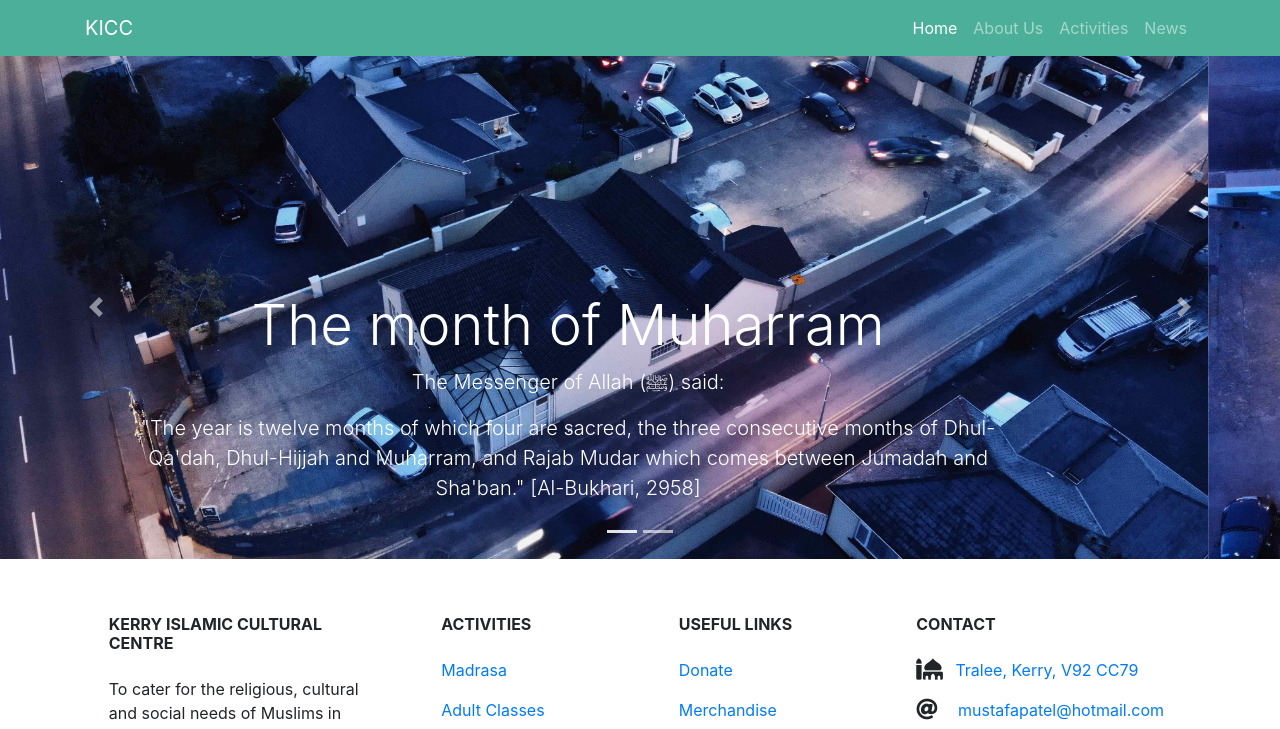
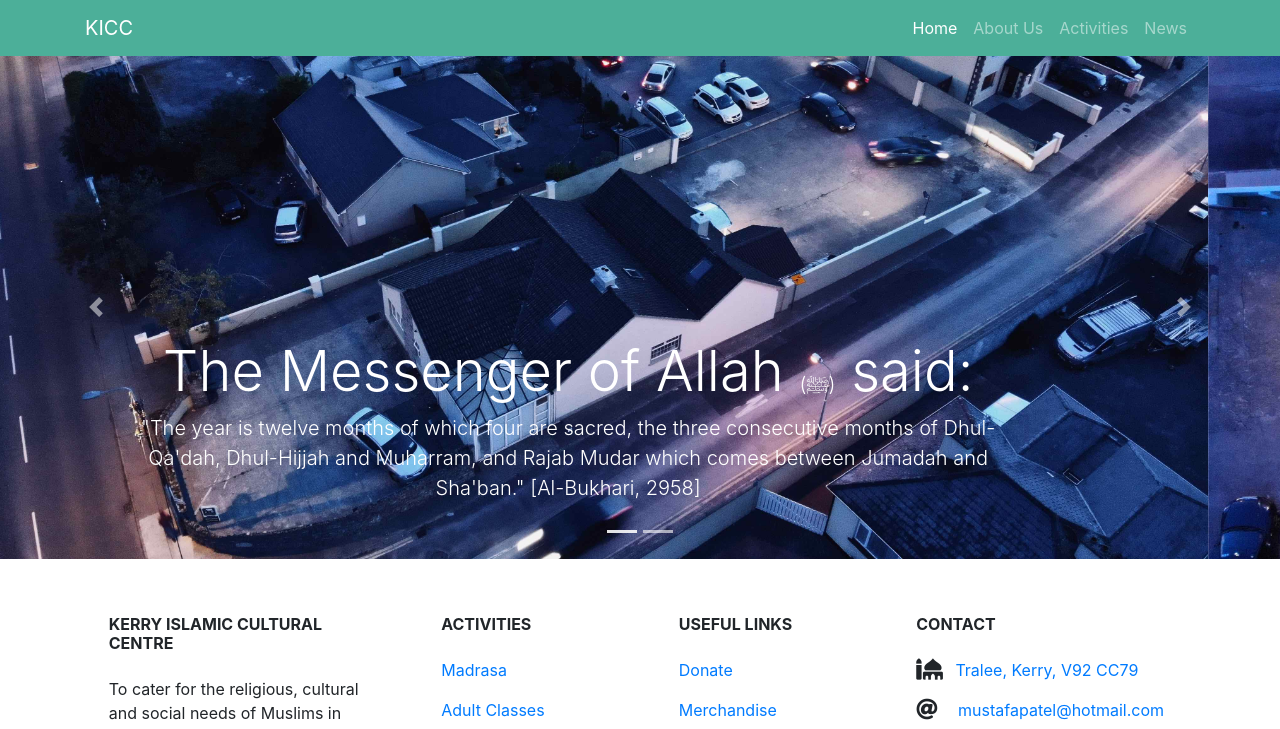
Before and after one commit to traleemasjidkicc/traleemasjidkicc.github.io, a website: page index.html in a window 1280 px wide. Shown: the top 729 px of the page. Drawn offline with nearby package versions, Linux system fonts and the light colour scheme.

Commit message:
updated hadith

```diff
--- a/index.html
+++ b/index.html
@@ -73,8 +73,7 @@
       <div class="carousel-item active">
         <img class="d-block w-100" src="assets/images/tralee-masjid-top1-dusk.jpg" alt="First slide">
         <div class="carousel-caption d-none d-md-block">
-          <h3 class="display-4">The month of Muharram</h3>
-          <p class="lead">The Messenger of Allah (ﷺ) said:</p>
+          <h3 class="display-4">The Messenger of Allah <span class="lead">(ﷺ)</span> said:</h3>
           <p class="lead">"The year is twelve months of which four are sacred, the three consecutive months of
             Dhul-Qa'dah, Dhul-Hijjah and Muharram, and Rajab Mudar which comes between Jumadah and Sha'ban."
             [Al-Bukhari, 2958]</p>
@@ -83,7 +82,7 @@
       <div class="carousel-item">
         <img class="d-block w-100" src="assets/images/tralee-masjid-top-dusk.jpg" alt="Second slide">
         <div class="carousel-caption d-none d-md-block">
-          <h3 class="display-4">The Virtue of Observing More Nafil Fasts During Muharram</h3>
+          <h3 class="display-4">Virtue of fasting during Muharram</h3>
           <p class="lead">The Messenger of Allah (ﷺ) said:</p>
           <p class="lead">"The best of fasting after Ramadhan is fasting Allah's month of Muharram." [Muslim, 1982]</p>
         </div>
```
